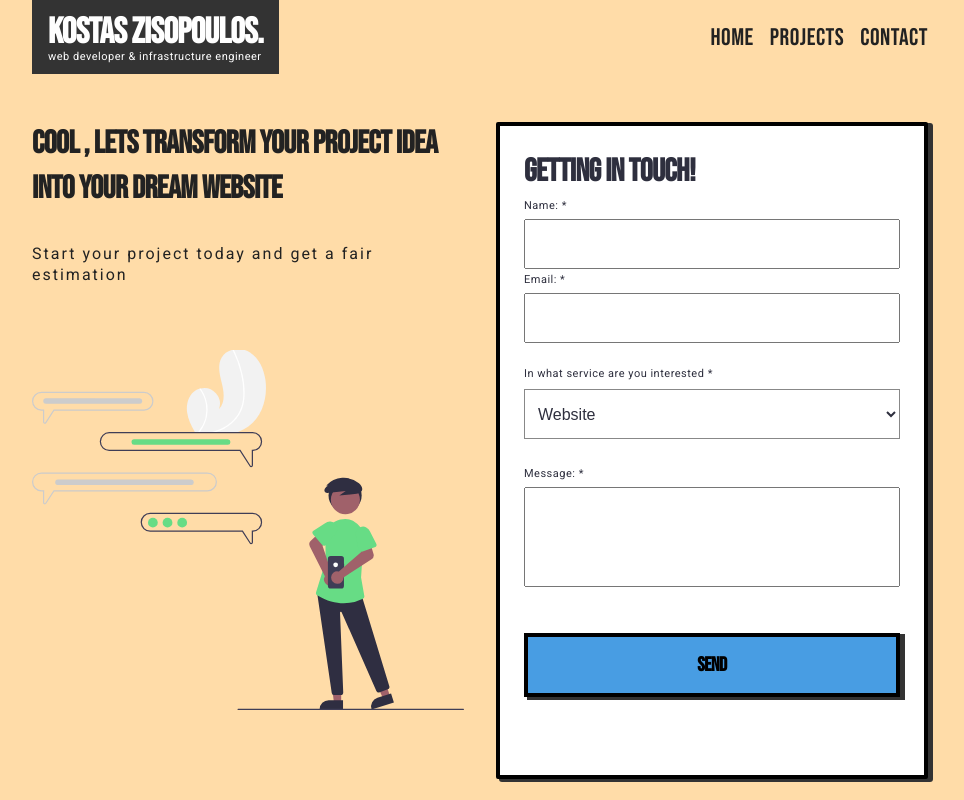
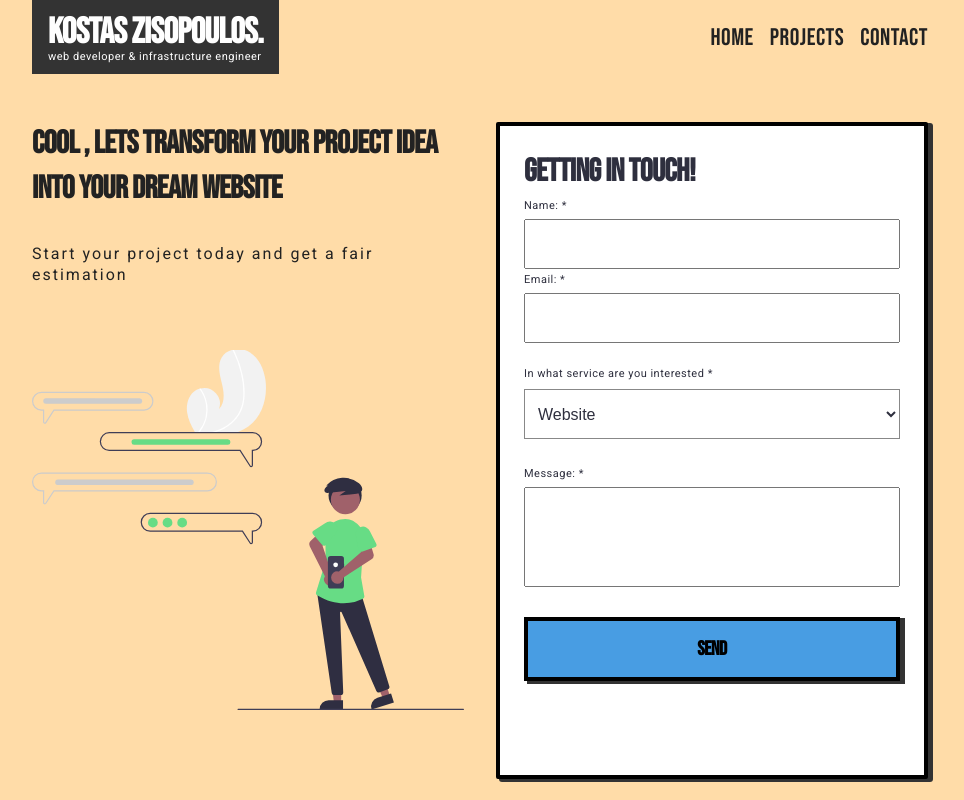
Before and after one commit to kzisopoulos/kostaszisopoulos, a Next.js app: page /contact in a window 1280 px wide. Shown: the top 800 px of the page, without its empty margins (160-1124 px from the left). Built offline with nearby package versions, Linux system fonts and the light colour scheme.

Commit message:
Minor layout fixes

```diff
--- a/styles/globals.css
+++ b/styles/globals.css
@@ -92,13 +92,16 @@ nav {
 /* e348c0 */
 
 .btn {
-  margin-top: 1rem;
-  display: inline-block;
+  display: block;
+  width: fit-content;
   background-color: #489de3;
   color: black;
   padding: 0.875rem 1.5rem;
   border: 4px solid black;
   box-shadow: rgba(0, 0, 0, 0) 0px 0px 0px, rgb(51, 51, 51) 4px 2px 0px 1px;
+  margin: 0 auto;
+  margin-top: 1rem;
+  text-align: center;
 }
 
 .hero {
@@ -125,6 +128,7 @@ nav {
 .hero__quick-info .btn {
   margin-top: 2rem;
 }
+
 .hero__cards {
   margin-top: 4rem;
   display: flex;
@@ -153,9 +157,9 @@ nav {
 }
 
 .stack__list {
-  display: flex;
-  flex-direction: column;
-  padding-left: 1rem;
+  display: grid;
+  place-items: center;
+  gap: 0.5rem;
 }
 
 .hover-underline-animation {
@@ -218,6 +222,7 @@ footer {
 
 .footer__links {
   display: flex;
+  justify-content: center;
   gap: 4rem;
 }
 
@@ -428,6 +433,12 @@ input {
     align-items: center;
     gap: 2rem;
   }
+  .btn {
+    margin-left: 0;
+  }
+  .footer__links {
+    justify-content: flex-start;
+  }
 }
 
 @media screen and (min-width: 840px) {
```
Also changed, not shown: pages/index.js (+7 -5 lines).
